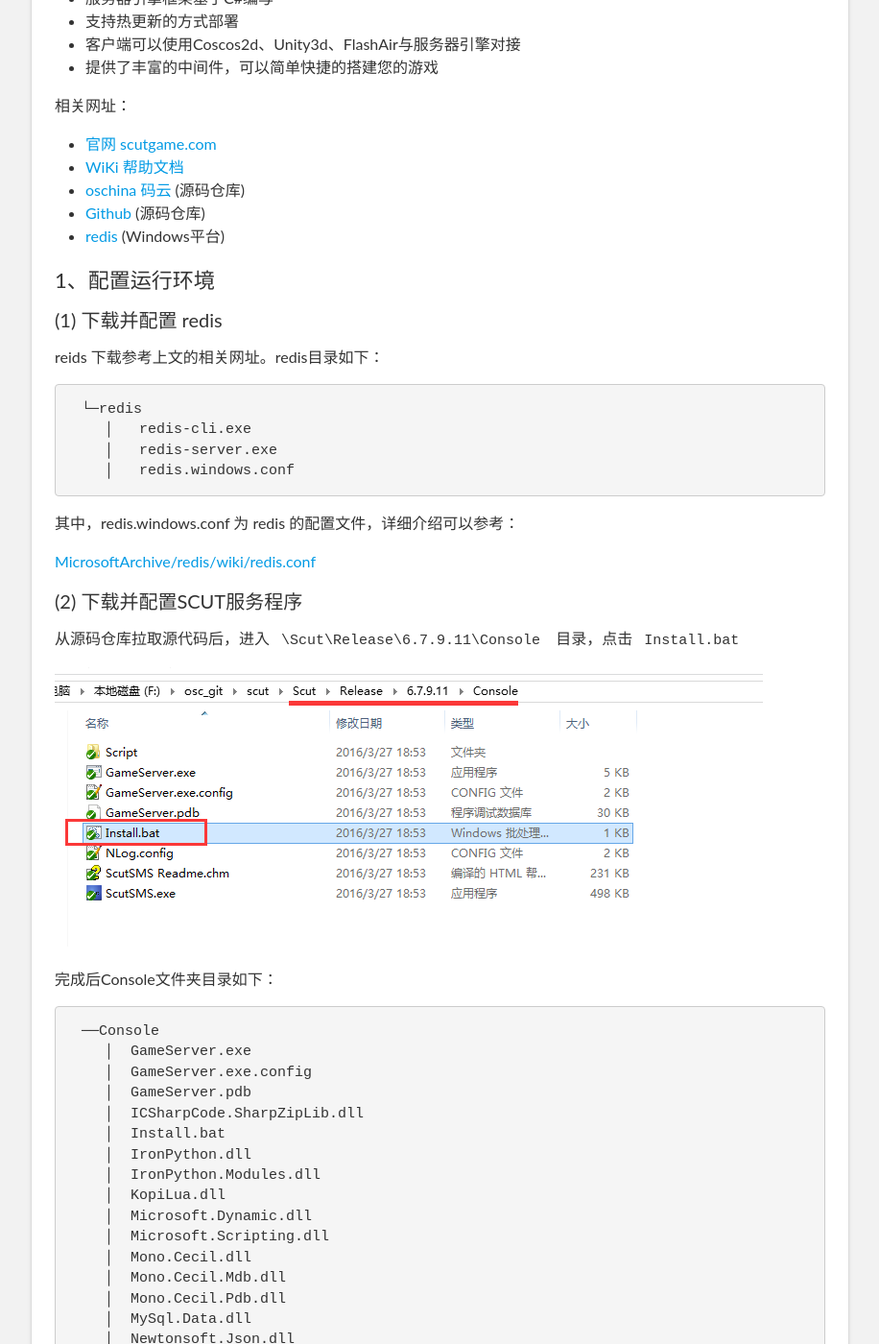
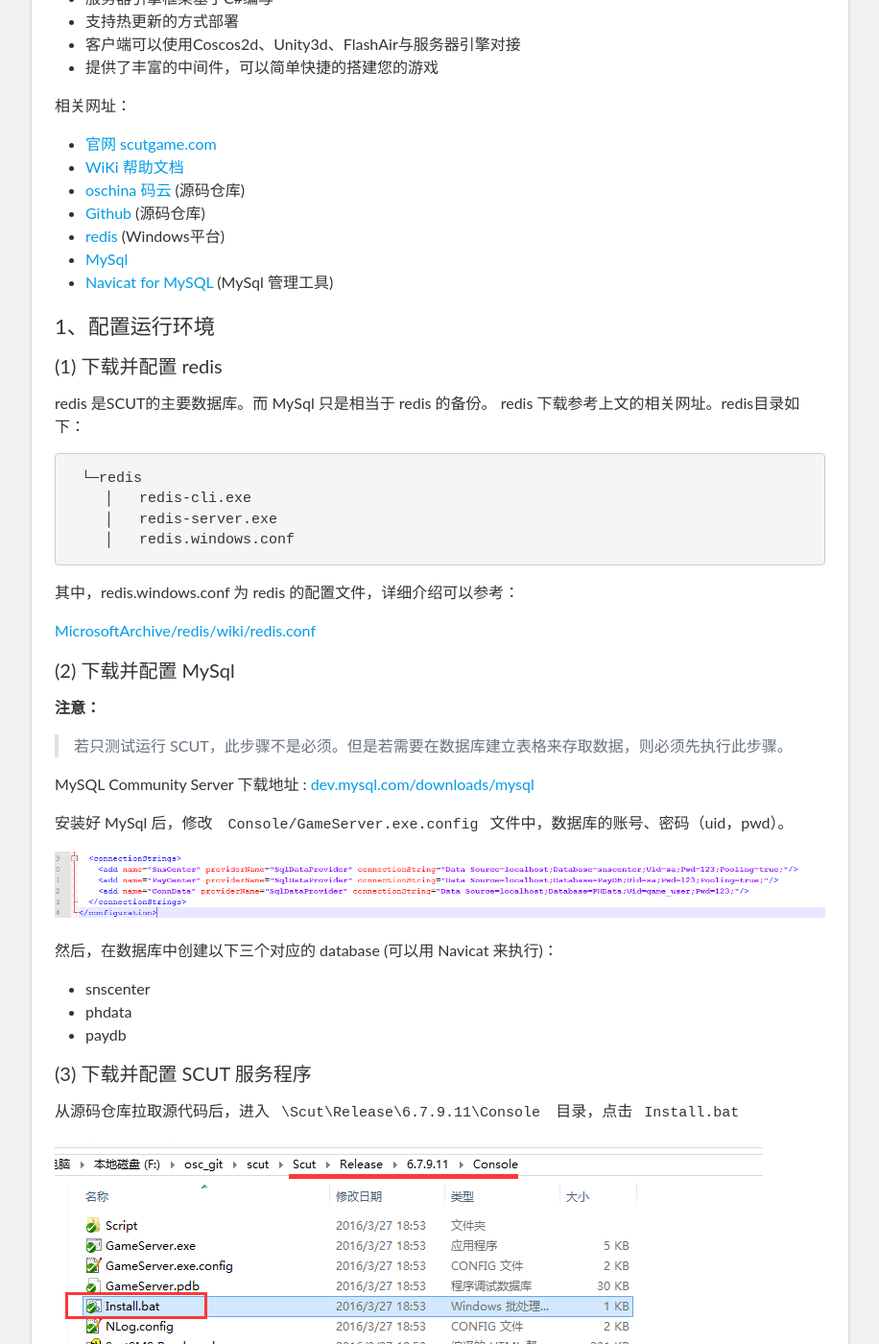
Before and after one commit to unicorn25/unicorn25.github.io, a Jekyll site: the page built from _steps/scut-quick-start.md, in a window 1280 px wide and 1400 px high, scrolled down 501 px. Shown: the whole window at 96% size, without its empty margins (204-1120 px from the left). Built offline with Jekyll 4.4.1, drawn with Linux system fonts in a browser that asks for light colours; some of the changed text lies outside the part shown.

Commit message:
fix: add mysql config to scut-quick-start.md

````diff
--- a/_steps/scut-quick-start.md
+++ b/_steps/scut-quick-start.md
@@ -28,12 +28,15 @@
 * [oschina 码云](https://gitee.com/scutgame/Scut) (源码仓库)
 * [Github](https://github.com/ScutGame/Scut) (源码仓库)
 * [redis](https://github.com/MicrosoftArchive/redis) (Windows平台)
+* [MySql](https://dev.mysql.com/)
+* [Navicat for MySQL](https://www.navicat.com/en/products/navicat-for-mysql) (MySql 管理工具)
 
 ### 1、配置运行环境
 
 #### (1) 下载并配置 redis
 
-reids 下载参考上文的相关网址。redis目录如下：
+redis 是SCUT的主要数据库。而 MySql 只是相当于 redis 的备份。
+redis 下载参考上文的相关网址。redis目录如下：
 
 ```
 └─redis
@@ -45,8 +48,25 @@
 
 [MicrosoftArchive/redis/wiki/redis.conf](https://github.com/MicrosoftArchive/redis/wiki/redis.conf)
 
+#### (2) 下载并配置 MySql
 
-#### (2) 下载并配置SCUT服务程序
+**注意：**
+
+>若只测试运行 SCUT，此步骤不是必须。但是若需要在数据库建立表格来存取数据，则必须先执行此步骤。
+
+MySQL Community Server 下载地址 : [dev.mysql.com/downloads/mysql](https://dev.mysql.com/downloads/mysql/)
+
+安装好 MySql 后，修改 ```Console/GameServer.exe.config```文件中，数据库的账号、密码（uid，pwd）。
+
+![](/images/sam/scut/mysql-config.png)
+
+然后，在数据库中创建以下三个对应的 database (可以用 Navicat 来执行)：
+* snscenter
+* phdata
+* paydb
+
+
+#### (3) 下载并配置 SCUT 服务程序
 
 从源码仓库拉取源代码后，进入```\Scut\Release\6.7.9.11\Console``` 目录，点击```Install.bat```
 
@@ -114,7 +134,7 @@
 
 ### 2、启动服务器
 
-#### (1) 先启动redis
+#### (1) 先启动 redis
 
 注意：若有修改 redis.windows.conf 文件，redis启动需要加载它。
 
````
Also changed, not shown: images/sam/scut/mysql-config.png (added).
